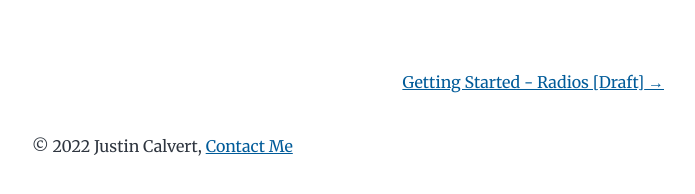
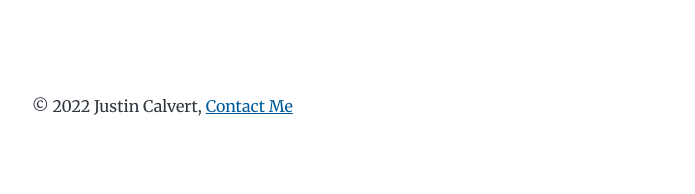
Before and after one commit to justinca/w0abe-blog, a Gatsby site: page /the-goal/ in a window 1280 px wide. Shown: the part 1935-2129 px from the top of the page, without its empty margins (292-987 px from the left). Built offline with nearby package versions, Linux system fonts and the light colour scheme; Gatsby itself is replaced by a stand-in of ours; some packages are replaced by stand-ins of ours.

Commit message:
remove footer nave

```diff
--- a/src/templates/blog-post.js
+++ b/src/templates/blog-post.js
@@ -45,7 +45,7 @@ const BlogPostTemplate = ({ data, location }) => {
           <DiscussionEmbed {...disqusConfig} />
         </footer>
       </article>
-      <nav className="blog-post-nav">
+      {/* <nav className="blog-post-nav">
         <ul
           style={{
             display: `flex`,
@@ -70,7 +70,7 @@ const BlogPostTemplate = ({ data, location }) => {
             )}
           </li>
         </ul>
-      </nav>
+      </nav> */}
     </Layout>
   )
 }
```
